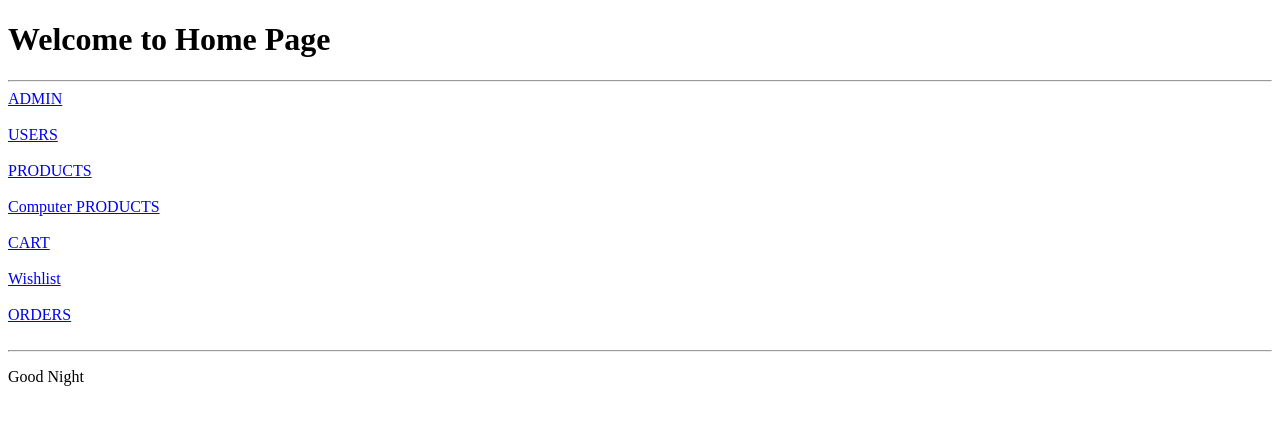
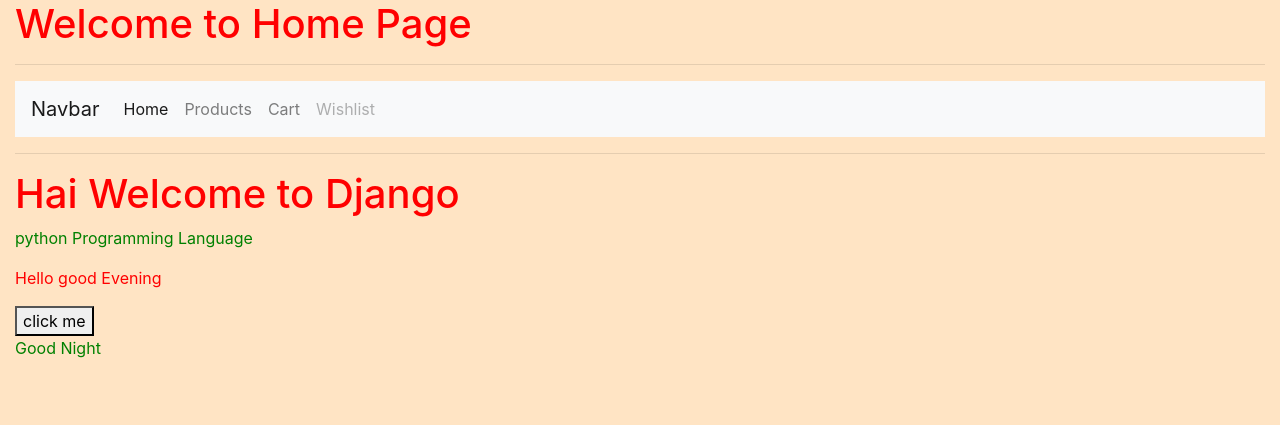
Before and after one commit to prema1432/ecommerce_38, a Django app: page / in a window 1280 px wide. Shown: the top 425 px of the page. Run offline with Django 4.2, Linux system fonts and the light colour scheme.

Commit message:
ecommerce static

```diff
--- /dev/null
+++ b/static/css/djangoclass.css
@@ -0,0 +1,20 @@
+body {
+    background-color: bisque;
+}
+
+p {
+    color: green;
+
+}
+
+h1 {
+    color: red;
+}
+
+.myheader {
+    color: blue;
+}
+
+#mybtn {
+    color: purple;
+}
--- a/templates/base.html
+++ b/templates/base.html
@@ -1,3 +1,5 @@
+{% load static %}
+
 <!doctype html>
 <html lang="en">
 <head>
@@ -5,12 +7,29 @@
     <meta name="viewport"
           content="width=device-width, user-scalable=no, initial-scale=1.0, maximum-scale=1.0, minimum-scale=1.0">
     <meta http-equiv="X-UA-Compatible" content="ie=edge">
+
+    <link rel="stylesheet" href="https://cdn.jsdelivr.net/npm/bootstrap@4.5.3/dist/css/bootstrap.min.css"
+          integrity="sha384-TX8t27EcRE3e/ihU7zmQxVncDAy5uIKz4rEkgIXeMed4M0jlfIDPvg6uqKI2xXr2" crossorigin="anonymous">
+
+    <link rel="stylesheet" href="{% static 'css/djangoclass.css' %}">
+    {#    <link rel="stylesheet" href="static/djangoclass.css">#}
     <title>Document</title>
 </head>
 <body>
 
-{% block content %}
+<div class="container-fluid">
+    {% block content %}
 
-{% endblock %}
+    {% endblock %}
+
+</div>
+
+<script src="https://code.jquery.com/jquery-3.5.1.slim.min.js"
+        integrity="sha384-DfXdz2htPH0lsSSs5nCTpuj/zy4C+OGpamoFVy38MVBnE+IbbVYUew+OrCXaRkfj"
+        crossorigin="anonymous"></script>
+<script src="https://cdn.jsdelivr.net/npm/bootstrap@4.5.3/dist/js/bootstrap.bundle.min.js"
+        integrity="sha384-ho+j7jyWK8fNQe+A12Hb8AhRq26LrZ/JpcUGGOn+Y7RsweNrtN/tE3MoK7ZeZDyx"
+        crossorigin="anonymous"></script>
+
 </body>
 </html>
--- a/templates/index.html
+++ b/templates/index.html
@@ -4,5 +4,13 @@
     <hr>
     {% include 'navigation.html' %}
     <hr>
+    <h1>Hai Welcome to Django</h1>
+
+    <p>python Programming Language</p>
+
+    <p style="color: red">Hello good Evening</p>
+
+    <button> click me</button>
+    <br>
     <p>Good Night</p>
 {% endblock %}
--- a/templates/navigation.html
+++ b/templates/navigation.html
@@ -1,7 +1,31 @@
-<a href="/admin">ADMIN</a> <br> <br>
-<a href="{% url 'index' %}">USERS</a> <br> <br>
-<a href="{% url 'products' %}">PRODUCTS</a> <br> <br>
-<a href="{% url 'computers' %}">Computer PRODUCTS</a> <br> <br>
-<a href="{% url 'cart' %}">CART</a> <br> <br>
-<a href="{% url 'wishlist' %}">Wishlist</a> <br> <br>
-<a href="{% url 'index' %}">ORDERS</a> <br> <br>
+{#<a href="/admin">ADMIN</a> <br> <br>#}
+{#<a href="{% url 'index' %}">USERS</a> <br> <br>#}
+{#<a href="{% url 'products' %}">PRODUCTS</a> <br> <br>#}
+{#<a href="{% url 'computers' %}">Computer PRODUCTS</a> <br> <br>#}
+{#<a href="{% url 'cart' %}">CART</a> <br> <br>#}
+{#<a href="{% url 'wishlist' %}">Wishlist</a> <br> <br>#}
+{#<a href="{% url 'index' %}">ORDERS</a> <br> <br>#}
+
+<nav class="navbar navbar-expand-lg navbar-light bg-light">
+    <a class="navbar-brand" href="#">Navbar</a>
+    <button class="navbar-toggler" type="button" data-toggle="collapse" data-target="#navbarNav"
+            aria-controls="navbarNav" aria-expanded="false" aria-label="Toggle navigation">
+        <span class="navbar-toggler-icon"></span>
+    </button>
+    <div class="collapse navbar-collapse" id="navbarNav">
+        <ul class="navbar-nav">
+            <li class="nav-item active">
+                <a class="nav-link" href="{% url 'index' %}">Home <span class="sr-only">(current)</span></a>
+            </li>
+            <li class="nav-item">
+                <a class="nav-link" href="{% url 'products' %}">Products</a>
+            </li>
+            <li class="nav-item">
+                <a class="nav-link" href="{% url 'cart' %}">Cart</a>
+            </li>
+            <li class="nav-item">
+                <a class="nav-link disabled" href="{% url 'wishlist' %}" tabindex="-1" aria-disabled="true">Wishlist</a>
+            </li>
+        </ul>
+    </div>
+</nav>
```
Also changed, not shown: ecommerce/settings.py (+12 -0 lines).
